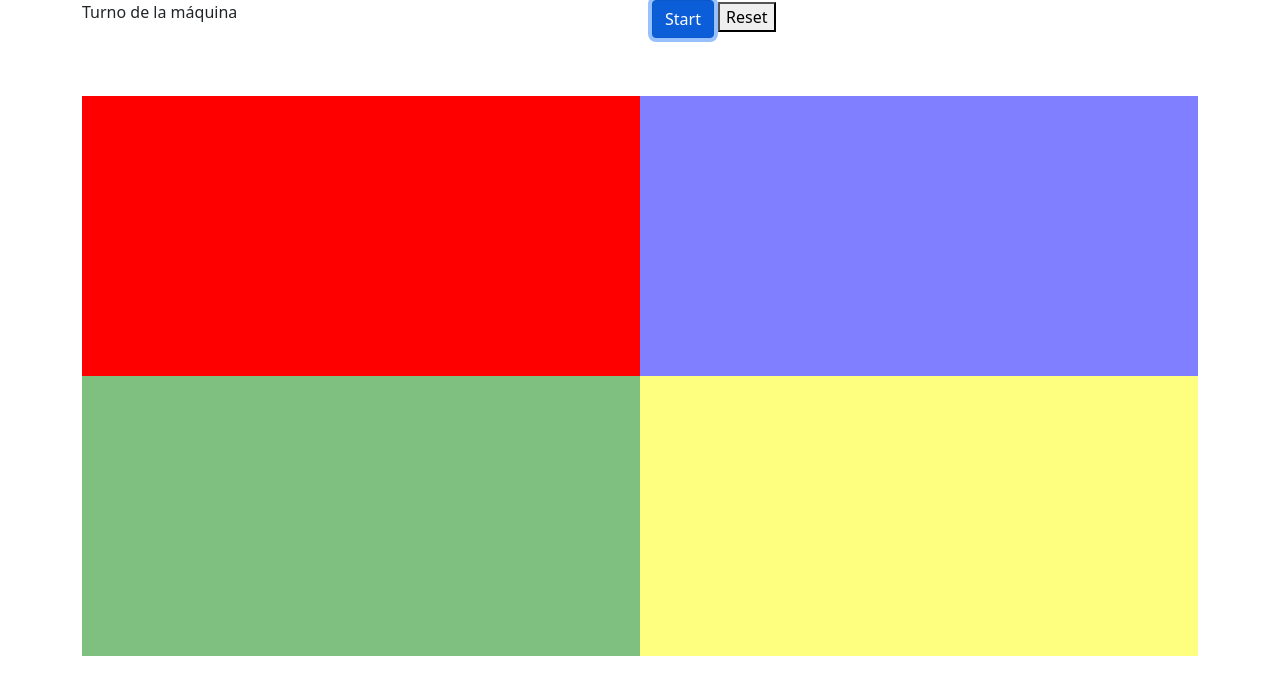
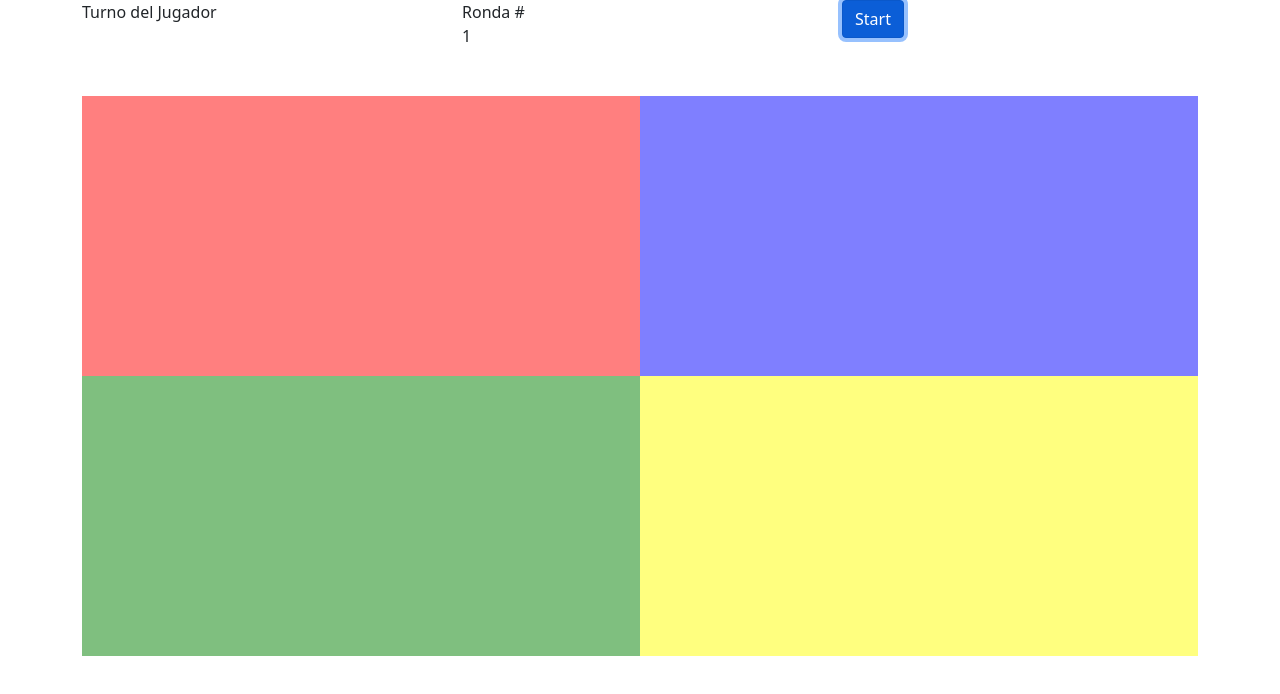
Before and after one commit to TomasAusinoPalau/simon-dice, a plain HTML site: page index.html in a window 1280 px wide. Both pictures are taken after a click on the button "Start". Drawn offline with nearby package versions, Linux system fonts and the light colour scheme.

Commit message:
debug setTimeout, juego finalizado

```diff
--- a/index.html
+++ b/index.html
@@ -11,29 +11,31 @@
 <body>
     <div class="container header-game">
         <div class="row header">
-            <div class="col-md ronda estado">
-
+            <div class="col-md turno">
+                Comienza el Juego
+            </div>
+            <div class="col-sm ronda">
+                <text>Ronda # <p class="numero-ronda"></p> </text>
             </div>
             <div class="col-md buttons">
                 <button type="button" class="btn btn-primary inicio">Start</button>
-                <button type="reset">Reset</button>
             </div>
     </div>
 
     <div class="container main-game">
         <div class="row game-one">
-            <div class="col-md red-box cuadro">
+            <div class="col-md red-box cuadro" id="red">
 
             </div>
-            <div class="col-md blue-box cuadro">
+            <div class="col-md blue-box cuadro" id="blue">
 
             </div>
         </div>
         <div class="row game-two ">
-            <div class="col-md green-box cuadro">
+            <div class="col-md green-box cuadro" id="green">
 
             </div>
-            <div class="col-md yellow-box cuadro">
+            <div class="col-md yellow-box cuadro" id="yellow">
 
             </div>
         </div>
--- a/src/index.js
+++ b/src/index.js
@@ -2,18 +2,16 @@ let patronUsuario = [];
 let patronMaquina = [];
 let ronda = 0
 
-const $estado = document.querySelector(".estado")
 
 
 
-document.querySelector(".inicio").onclick = comenzarJuego
+
+document.querySelector(".inicio").onclick = comenzarJuego;
 
 function comenzarJuego() {
-
-    // resetearPatrones()
+    resetearPatrones()
     manejarRonda()
 }
-
 function manejarRonda() {
 
     const $nuevoCuadro = obtenerCuadroAleatorio();
@@ -24,19 +22,21 @@ function manejarRonda() {
 
     patronMaquina.forEach(function($cuadro, index) {
         const RETRASO_MS = (index + 1) * 1000;
+        console.log($cuadro)
         setTimeout(function() {
             activarCuadro($cuadro);
         }, RETRASO_MS)
 
     })
 
-    setTimeout = ((function() {
+    setTimeout((function() {
         actualizarEstado("Turno del Jugador")
         desbloquearInputUsuario()
     }), RETRASO_USUARIO)
 
-
-
+    patronUsuario = [];
+    ronda++;
+    actualizarNumeroRonda(ronda);
 
 
 }
@@ -53,7 +53,7 @@ function manejarInputUsuario(e) {
         return;
     }
 
-    if (patronUsuario.length === secuenciaMaquina.length) {
+    if (patronUsuario.length === patronMaquina.length) {
         bloquearInputUsuario();
         setTimeout(manejarRonda, 1000);
     }
@@ -71,14 +71,24 @@ function obtenerCuadroAleatorio () {
 
 function activarCuadro($cuadro) {
     $cuadro.style.opacity = 1;
-    setTimeout(function() {
+    console.log($cuadro)
+    desactivarCuadro($cuadro)
+}
+
+function desactivarCuadro($cuadro) {
+    setTimeout(() => {
         $cuadro.style.opacity = 0.5;
     }, 500);
-  }
-
+}
 
 function actualizarEstado (txt) {
+    const $estado = document.querySelector(".turno")
     $estado.innerText = txt;
+}
+
+function actualizarNumeroRonda(number) {
+    const $ronda = document.querySelector(".numero-ronda")
+    $ronda.innerText = number;
 }
 
 function desbloquearInputUsuario() {
@@ -90,7 +100,6 @@ function desbloquearInputUsuario() {
 function bloquearInputUsuario() {
     document.querySelectorAll(".cuadro").forEach(function ($cuadro) {
         $cuadro.onclick = function () {
-
         };
     })
 }
@@ -99,3 +108,9 @@ function perder() {
     bloquearInputUsuario();
     actualizarEstado('Perdiste! Tocá "Empezar" para jugar de nuevo!');
   }
+
+function resetearPatrones() {
+     patronUsuario = [];
+     patronMaquina = [];
+     ronda = 0
+}
--- a/style.css
+++ b/style.css
@@ -12,24 +12,25 @@
 
 
 .cuadro {
-    transition-duration: 500ms;
+    opacity: 0.5;
+    transition: opacity 500ms;
 }
 .red-box {
     background-color: red;
-    opacity: 0.5;
+
 }
 
 .blue-box {
     background-color: blue;
-    opacity: 0.5;
+
 }
 
 .green-box {
     background-color: green;
-    opacity: 0.5;
+
 }
 
 .yellow-box {
     background-color: yellow;
-    opacity: 0.5;
+
 }
```
